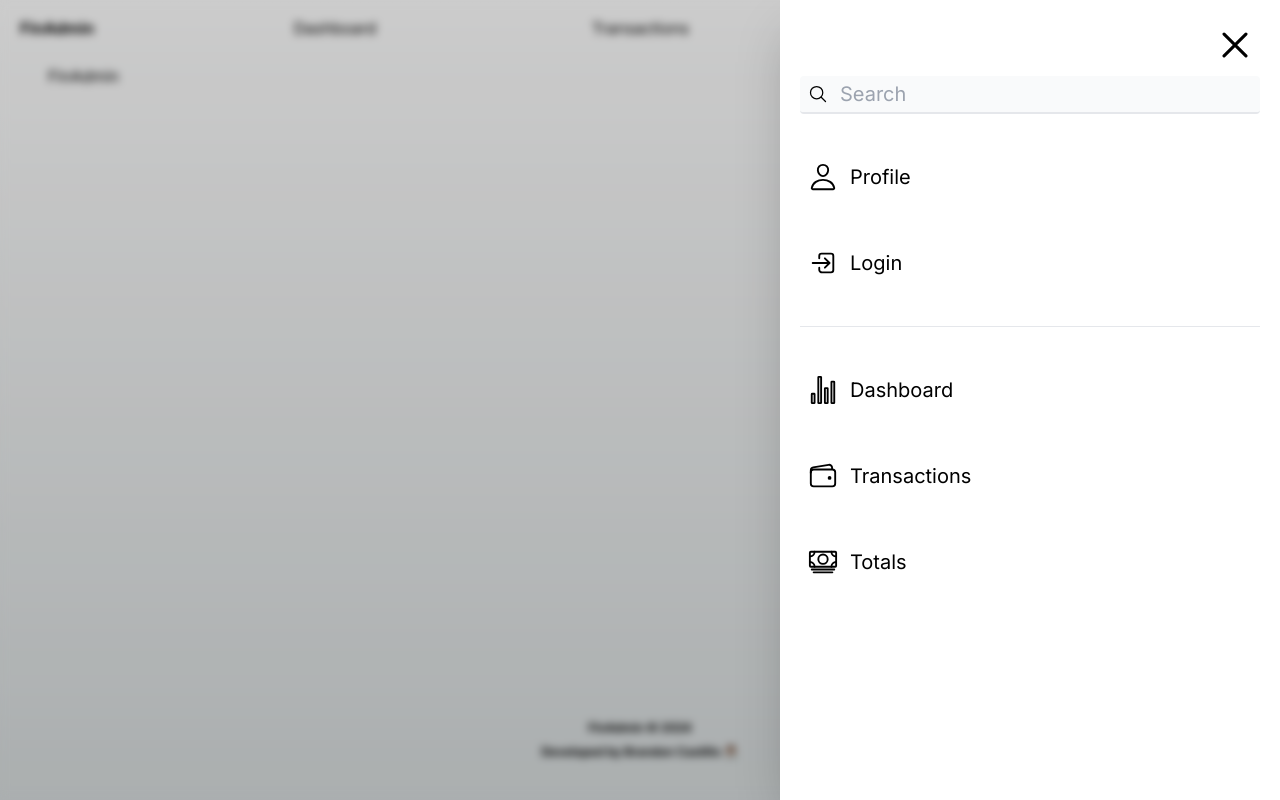
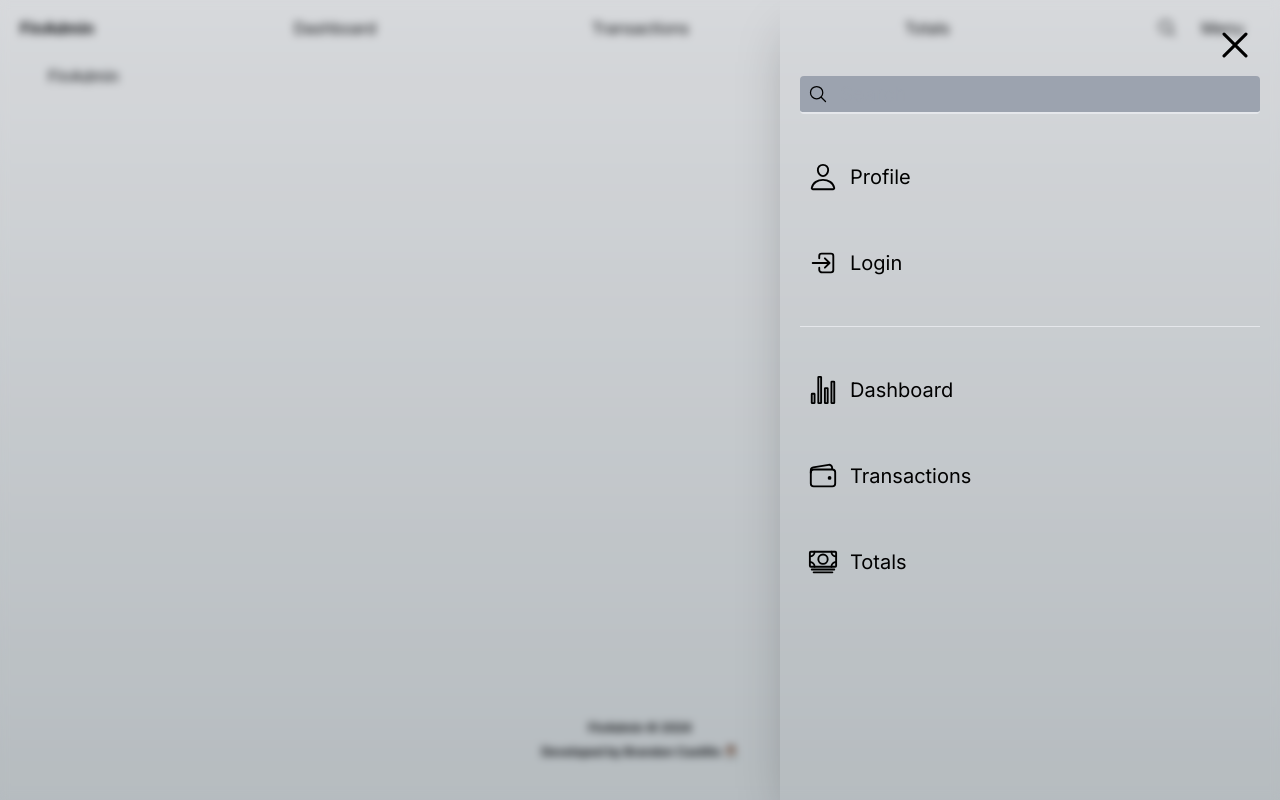
Before and after one commit to brandonjcg/finadmin-client-v2, a Next.js app: page / in a window 1280 px wide. Both pictures are taken after a click on the button "Menu". Built offline with nearby package versions, Linux system fonts and the light colour scheme.

Commit message:
feat(app): :lipstick: improve dark mode

```diff
--- a/src/app/globals.css
+++ b/src/app/globals.css
@@ -8,14 +8,14 @@
   --background-start-rgb: 214, 219, 220;
   --background-end-rgb: 255, 255, 255;
 }
-/*
+
 @media (prefers-color-scheme: dark) {
   :root {
     --foreground-rgb: 255, 255, 255;
     --background-start-rgb: 0, 0, 0;
     --background-end-rgb: 0, 0, 0;
   }
-} */
+}
 
 body {
   color: rgb(var(--foreground-rgb));
--- a/src/components/SidebarMenu/SidebarMenu.tsx
+++ b/src/components/SidebarMenu/SidebarMenu.tsx
@@ -20,7 +20,7 @@ export const SidebarMenu = () => {
   return (
     <div>
       {isSidebarMenuOpen && (
-        <div className="fixed top-0 left-0 w-screen h-screen z-10 bg-black opacity-20" />
+        <div className="fixed top-0 left-0 w-screen h-screen z-10 bg-gray-700 opacity-20" />
       )}
       {isSidebarMenuOpen && (
         <div
@@ -31,7 +31,7 @@ export const SidebarMenu = () => {
 
       <nav
         className={clsx(
-          'fixed p-5 right-0 top-0 w-full md:w-[500px] h-screen bg-white z-20 shadow-2xl transform transition-all duration-300 overflow-y-auto',
+          'fixed p-5 right-0 top-0 w-full md:w-[500px] h-screen z-20 shadow-2xl transform transition-all duration-300 overflow-y-auto',
           {
             'translate-x-full': !isSidebarMenuOpen,
           },
@@ -48,7 +48,7 @@ export const SidebarMenu = () => {
           <input
             type="text"
             placeholder="Search"
-            className="w-full bg-gray-50 rounded pl-10 py-1 pr-10 border-b-2 text-xl border-gray-200 focus:outline-none focus:border-blue-500"
+            className="w-full bg-gray-400 rounded pl-10 py-1 pr-10 border-b-2 text-xl border-gray-200 focus:outline-none focus:border-blue-500"
           />
         </div>
 
--- a/src/components/SidebarMenu/SidebarMenuItem.tsx
+++ b/src/components/SidebarMenu/SidebarMenuItem.tsx
@@ -10,7 +10,7 @@ export const SidebarMenuItem = ({ title, icon }: Props) => {
     <>
       <Link
         href="/"
-        className="flex items-center mt-10 p-2 hover:bg-gray-100 rounded transition-all"
+        className="flex items-center mt-10 p-2 hover:bg-gray-600 rounded transition-all"
       >
         {icon}
         <span className="ml-3 text-xl">{title}</span>
```
